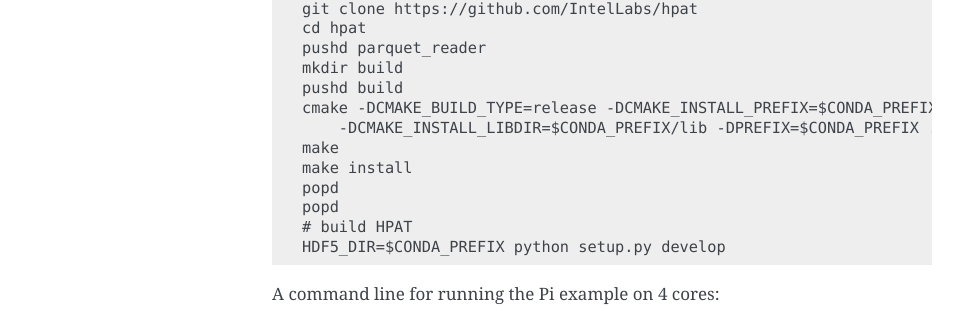
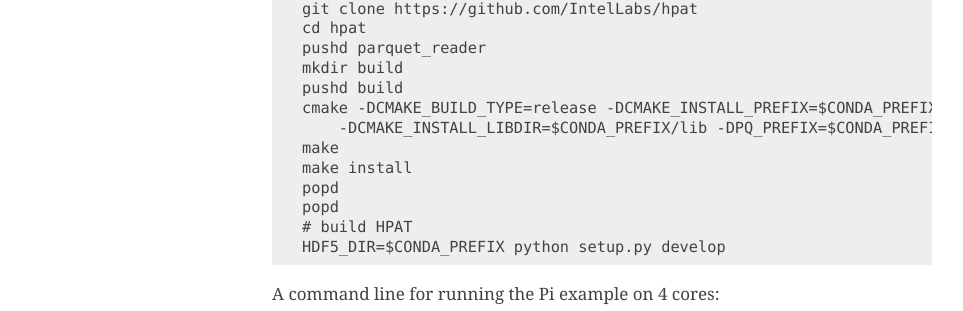
Before and after one commit to IntelPython/sdc, a Sphinx documentation site: the page built from docs/source/install.rst, in a window 1280 px wide and 900 px high, scrolled down 393 px. Shown: the part 459-770 px from the top of the window, without its empty margins (148-1111 px from the left). Built offline with Sphinx 7.4.7, drawn with Linux system fonts in a browser that asks for light colours; some of the changed text lies outside the part shown.

Commit message:
update PQ_PREFIX in install from source docs

```diff
--- a/docs/source/install.rst
+++ b/docs/source/install.rst
@@ -45,7 +45,7 @@
     mkdir build
     pushd build
     cmake -DCMAKE_BUILD_TYPE=release -DCMAKE_INSTALL_PREFIX=$CONDA_PREFIX \
-        -DCMAKE_INSTALL_LIBDIR=$CONDA_PREFIX/lib -DPREFIX=$CONDA_PREFIX ..
+        -DCMAKE_INSTALL_LIBDIR=$CONDA_PREFIX/lib -DPQ_PREFIX=$CONDA_PREFIX ..
     make
     make install
     popd
```
Also changed, not shown: 19 other files.
